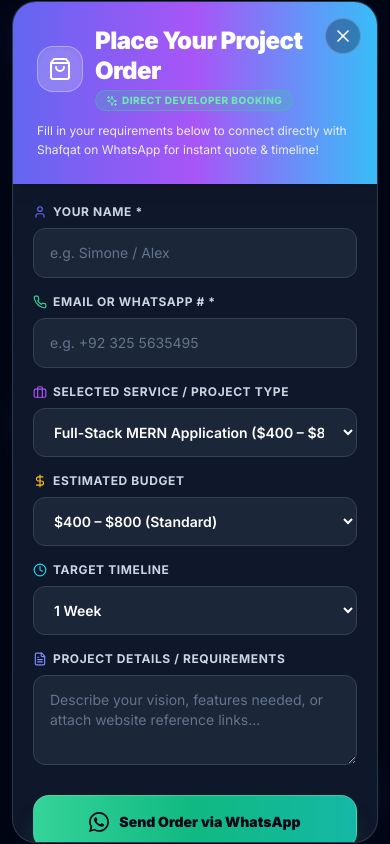
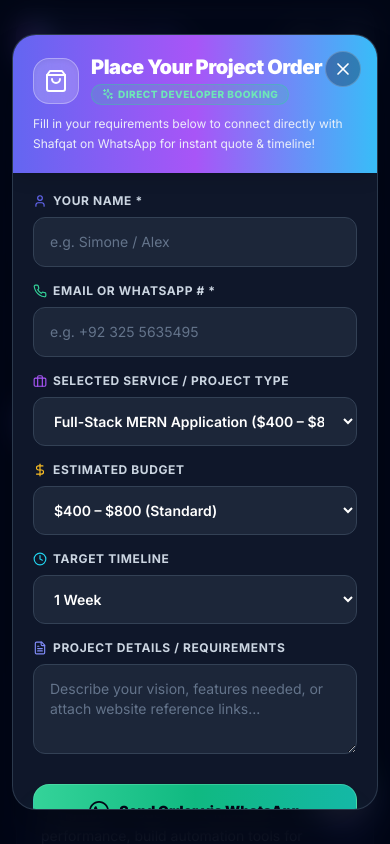
Before and after one commit to Shafqat-Ullah/Shafqat-portfolio-1, a React (Vite) app: page / in a window 390 px wide. Both pictures are taken after a click on the button "Order Custom Web App". Shown: the part 2368-3212 px from the top of the page. Built offline with nearby package versions, Linux system fonts and the light colour scheme; grey boxes are pictures that could not be loaded.

Commit message:
Make order modal fully responsive on mobile: scrollable overlay, fit-to-viewport, no cut-off header

```diff
--- a/src/components/OrderModal.jsx
+++ b/src/components/OrderModal.jsx
@@ -84,13 +84,13 @@ ${formData.description}
   };
 
   return (
-    <div className="fixed inset-0 z-50 flex items-center justify-center p-3 sm:p-5 bg-slate-950/85 backdrop-blur-md animate-fade-in">
-      <div className={`relative w-full max-w-xl rounded-3xl border overflow-hidden shadow-2xl transition-all duration-300 ${
+    <div className="fixed inset-0 z-50 flex items-start justify-center overflow-y-auto p-3 sm:p-5 bg-slate-950/85 backdrop-blur-md animate-fade-in">
+      <div className={`relative w-full max-w-xl my-auto max-h-[92vh] flex flex-col rounded-3xl border overflow-hidden shadow-2xl transition-all duration-300 ${
         isDark ? 'bg-slate-900 border-slate-700/80 text-slate-100' : 'bg-white border-slate-200 text-slate-900'
       }`}>
 
         {/* Header */}
-        <div className="p-6 sm:p-7 bg-gradient-to-r from-primary via-secondary to-accent text-white relative shadow-lg">
+        <div className="p-5 sm:p-7 shrink-0 bg-gradient-to-r from-primary via-secondary to-accent text-white relative shadow-lg">
           <button
             onClick={onClose}
             className="absolute top-4 right-4 w-9 h-9 rounded-full bg-slate-950/30 text-white flex items-center justify-center hover:bg-slate-950/60 transition-all border border-white/20"
@@ -99,12 +99,12 @@ ${formData.description}
             <X className="w-5 h-5" />
           </button>
 
-          <div className="flex items-center gap-3 mb-2">
-            <div className="p-2.5 rounded-2xl bg-white/20 backdrop-blur-md border border-white/30 text-white shadow-inner">
+          <div className="flex items-center gap-3 mb-2 pr-8">
+            <div className="p-2.5 rounded-2xl bg-white/20 backdrop-blur-md border border-white/30 text-white shadow-inner shrink-0">
               <ShoppingBag className="w-6 h-6" />
             </div>
-            <div>
-              <h3 className="text-2xl sm:text-3xl font-black tracking-tight leading-tight">Place Your Project Order</h3>
+            <div className="min-w-0">
+              <h3 className="text-xl sm:text-2xl lg:text-3xl font-black tracking-tight leading-tight">Place Your Project Order</h3>
               <span className="px-2.5 py-0.5 rounded-full bg-emerald-400/20 border border-emerald-400/40 text-emerald-300 font-extrabold text-[10px] uppercase tracking-wider inline-flex items-center gap-1 mt-1">
                 <Sparkles className="w-3 h-3" /> Direct Developer Booking
               </span>
@@ -117,7 +117,7 @@ ${formData.description}
 
         {/* Form Body */}
         {submitted ? (
-          <div className="p-8 text-center">
+          <div className="p-6 sm:p-8 text-center overflow-y-auto">
             <div className="w-16 h-16 rounded-full bg-emerald-500/20 text-emerald-400 mx-auto flex items-center justify-center mb-4 border border-emerald-500/40 animate-pulse">
               <CheckCircle2 className="w-10 h-10" />
             </div>
@@ -141,7 +141,7 @@ ${formData.description}
             </div>
           </div>
         ) : (
-          <form onSubmit={handleWhatsAppSubmit} className="p-5 sm:p-7 space-y-4 sm:space-y-5 max-h-[78vh] overflow-y-auto">
+          <form onSubmit={handleWhatsAppSubmit} className="p-5 sm:p-7 space-y-4 sm:space-y-5 overflow-y-auto flex-1 min-h-0">
 
             {/* Name & Contact */}
             <div className="grid grid-cols-1 sm:grid-cols-2 gap-4">
```
